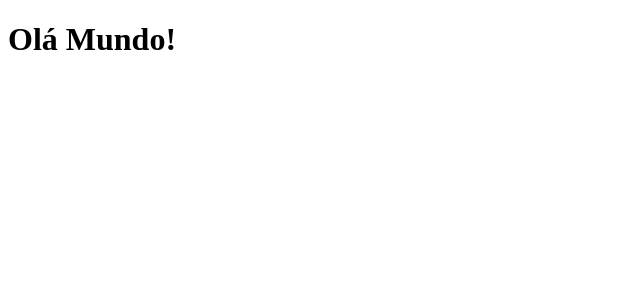
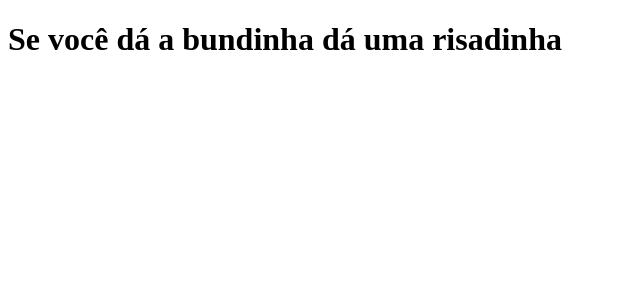
Before and after one commit to pedroaugsf/Clone-tab-news, a Next.js app: page / in a window 1280 px wide. Shown: the top 300 px of the page, without its empty margins (0-640 px from the left). Built offline with nearby package versions, Linux system fonts and the light colour scheme.

Commit message:
Alteração da Mensagem

```diff
--- a/pages/index.js
+++ b/pages/index.js
@@ -1,5 +1,5 @@
 function Home() {
-    return <h1>Olá Mundo!</h1>
+    return <h1>Se você dá a bundinha dá uma risadinha</h1>
 }
 
 export default Home;
```
